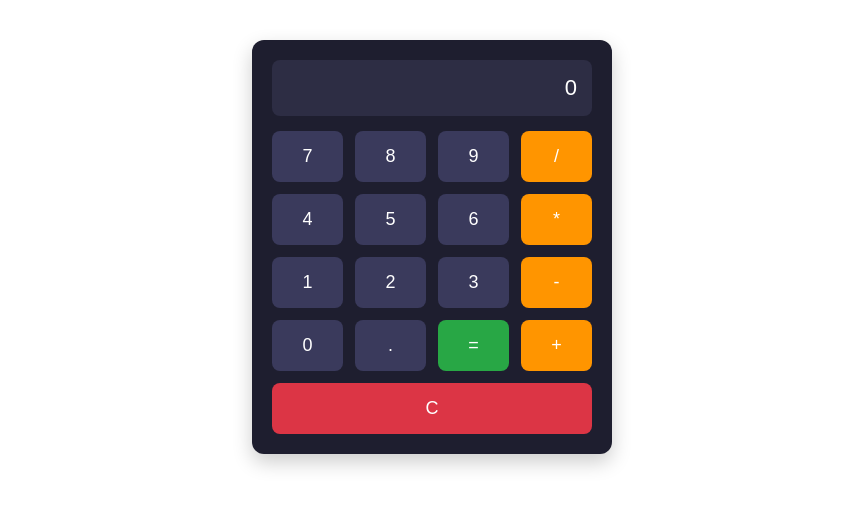
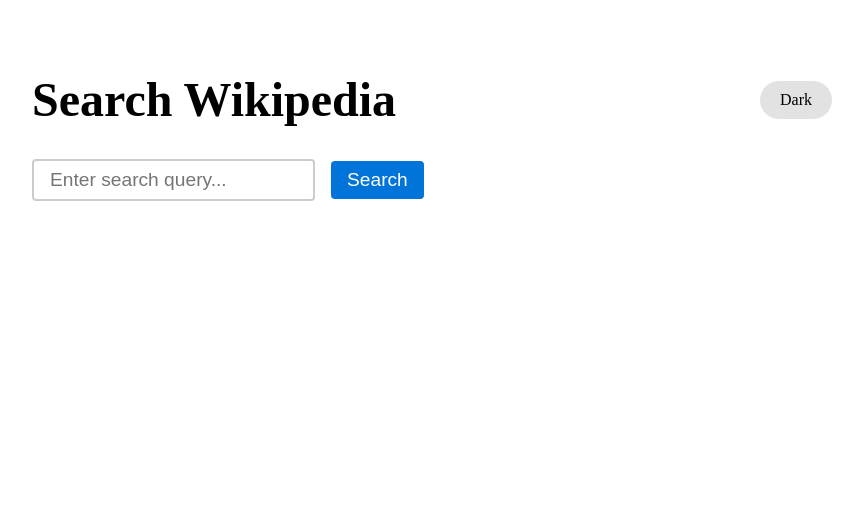
Before and after one commit to nehaumbre/vueP, a Vue app in the folder vue-project/: page / in a window 1280 px wide. Shown: the top 508 px of the page, without its empty margins (208-1071 px from the left). Built offline with nearby package versions, Linux system fonts and the light colour scheme.

Commit message:
Project-5 Wiki Clone
Signed-off-by: nehaumbre <nehaumbre28@gmail.com>

```diff
--- /dev/null
+++ b/vue-project/Projects/Project5_WikiClone/App.vue
@@ -0,0 +1,11 @@
+<template>
+<Wiki />
+</template>
+
+<script setup>
+import Wiki from './components/Wiki.vue'
+</script>
+
+<style scoped>
+
+</style>
--- /dev/null
+++ b/vue-project/Projects/Project5_WikiClone/components/Wiki.vue
@@ -0,0 +1,252 @@
+<script setup>
+import { ref } from "vue";
+
+import { watch } from "vue";
+
+const searchQuery = ref("");
+
+const searchResults = ref([]);
+
+const isLoading = ref(false);
+
+const error = ref(null);
+
+const isDarkTheme = ref(false);
+
+const searchWikipedia = async (query) => {
+  const encodedQuery = encodeURIComponent(query);
+  const url = `https://en.wikipedia.org/w/api.php?action=query&list=search&prop=info&inprop=url&utf8=&format=json&origin=*&srlimit=10&srsearch=${encodedQuery}`;
+
+  try {
+    isLoading.value = true;
+    const response = await fetch(url);
+    const data = await response.json();
+
+    if (data.query && data.query.search) {
+      searchResults.value = data.query.search;
+      error.value = null;
+    } else {
+      searchResults.value = [];
+      error.value = "No results found.";
+    }
+  } catch (err) {
+    console.error("Error fetching data:", err);
+    searchResults.value = [];
+    error.value = "Failed to fetch search results. Please try again.";
+  } finally {
+    isLoading.value = false;
+  }
+};
+
+const toggleTheme = () => {
+  isDarkTheme.value = !isDarkTheme.value;
+};
+
+// const submitSearch = () => {
+//   if (searchQuery.value.trim() !== "") {
+//     searchWikipedia(searchQuery.value);
+//   } else {
+//     searchResults.value = [];
+//     error.value = "Please enter a valid search query.";
+//   }
+// };.
+
+let timeout = null;
+
+watch(searchQuery, (newQuery) => {
+    clearTimeout(timeout);
+
+    timeout = setTimeout(() => {
+        if (newQuery.trim() !== "") {
+            searchWikipedia(newQuery);
+        } else {
+            searchResults.value = [];
+            error.value = null;
+        }
+    }, 500);
+});
+
+const submitSearch = () => {
+  // just trigger immediately without waiting
+  if (searchQuery.value.trim() !== "") {
+    searchWikipedia(searchQuery.value);
+  }
+};
+</script>
+<template>
+  <div :class="{ 'dark-theme': isDarkTheme }">
+    <div class="container">
+      <div class="header-container">
+        <h1>Search Wikipedia</h1>
+        <span id="theme-toggler" @click="toggleTheme">{{
+          isDarkTheme ? "Light" : "Dark"
+        }}</span>
+      </div>
+
+      <form @submit.prevent="submitSearch">
+        <input
+          v-model="searchQuery"
+          type="text"
+          id="search-input"
+          placeholder="Enter search query..."
+        />
+        <button type="submit">Search</button>
+      </form>
+
+      <div id="search-results">
+        <div class="spinner" v-if="isLoading">Loading ...</div>
+        <p v-if="error">{{ error }}</p>
+        <div v-if="searchResults.length">
+          <div v-for="result in searchResults":key="result.pageid" class="result-item">
+            <h3 class="result-title">
+              <a
+                :href="`https://en.wikipedia.org/?curid=${result.pageid}`"
+                target="_blank"
+                rel="noopener"
+                >{{ result.title }}
+              </a>
+            </h3>
+            <a
+              :href="`https://en.wikipedia.org/?curid=${result.pageid}`"
+              class="result-link"
+              target="_blank"
+              rel="noopener"
+            >
+              {{ `https://en.wikipedia.org/?curid=${result.pageid}` }}
+            </a>
+            <p class="result-snippet" v-html="result.snippet"></p>
+          </div>
+        </div>
+      </div>
+    </div>
+  </div>
+</template>
+<style scoped>
+body {
+  font-family: Arial, sans-serif;
+  margin: 0;
+  padding: 0;
+}
+
+.container {
+  max-width: 800px;
+  margin: 0 auto;
+  padding: 2rem;
+}
+
+h1 {
+  font-size: 3rem;
+  margin-bottom: 2rem;
+}
+
+#search-form {
+  display: flex;
+  justify-content: center;
+  align-items: center;
+  margin-bottom: 2rem;
+}
+
+#search-input {
+  font-size: 1.2rem;
+  padding: 0.5rem 1rem;
+  margin-right: 1rem;
+  border: 2px solid #ccc;
+  border-radius: 0.25rem;
+  flex-grow: 1;
+}
+
+#search-input:focus {
+  outline: none;
+  border-color: #0074d9;
+}
+
+button[type="submit"] {
+  font-size: 1.2rem;
+  padding: 0.5rem 1rem;
+  background-color: #0074d9;
+  color: #fff;
+  border: none;
+  border-radius: 0.25rem;
+  cursor: pointer;
+}
+
+button[type="submit"]:hover {
+  background-color: #0063ad;
+}
+
+#search-results {
+  margin-bottom: 2rem;
+}
+
+.result-item {
+  margin-bottom: 1rem;
+}
+
+.result-title {
+  font-size: 1.5rem;
+  margin-top: 0;
+}
+
+.result-link {
+  display: block;
+  font-size: 1.2rem;
+  margin-bottom: 0.5rem;
+  color: #0074d9;
+}
+
+.result-link:hover {
+  text-decoration: underline;
+}
+
+.result-snippet {
+  margin-top: 0;
+}
+
+.spinner {
+  display: flex;
+  justify-content: center;
+  align-items: center;
+  font-size: 2rem;
+  height: 10rem;
+}
+
+/* Dark theme */
+.header-container {
+  display: flex;
+  justify-content: space-between;
+  align-items: center;
+}
+
+#theme-toggler {
+  border: none;
+  background: transparent;
+  cursor: pointer;
+  background: #e2e2e2;
+  padding: 10px 20px;
+  border-radius: 100px;
+}
+
+.dark-theme {
+  background-color: #282c34;
+  color: #fff;
+}
+
+.dark-theme #search-input {
+  background-color: #454545;
+  color: #fff;
+  border-color: #fff;
+}
+
+.dark-theme #search-input:focus {
+  border-color: #0074d9;
+}
+
+.dark-theme button[type="submit"] {
+  background-color: #0074d9;
+}
+
+.dark-theme .result-link,
+.dark-theme .result-link:hover {
+  color: #90caf9;
+}
+</style>
--- a/vue-project/src/main.js
+++ b/vue-project/src/main.js
@@ -6,6 +6,8 @@
 // To run Project3 Accordians app, uncomment this line:
 // import App from '../Projects/PRoject3_Accordians/App.vue'
 // To run Project4 Calculator app, uncomment this line:
-import App from '../Projects/Project4_Calculator/App.vue'
+// import App from '../Projects/Project4_Calculator/App.vue'
+// To run Project5 WikiClone app, uncomment this line:
+import App from '../Projects/Project5_WikiClone/App.vue'
 
 createApp(App).mount('#app')
```
